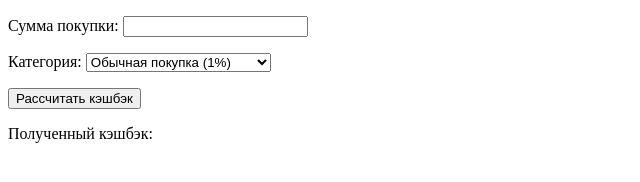
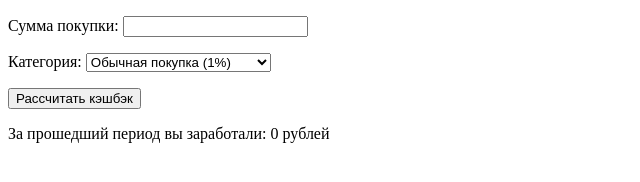
Before and after one commit to aygulmardanova/cashback, a website with bundled scripts: page src/index.html in a window 1280 px wide. Shown: the whole page, without its empty margins (0-640 px from the left). Built offline with nearby package versions, Linux system fonts and the light colour scheme.

Commit message:
code review

```diff
--- a/src/index.html
+++ b/src/index.html
@@ -28,9 +28,12 @@
 </button>
 <script type="module">
     import {getCB} from './js/app.js';
+
     document.querySelector('#cbBtn').addEventListener('click', getCB)
 </script>
-<p>Полученный кэшбэк:
-    <output id="cb"></output>
+<p>За прошедший период вы заработали:
+    <output id="cb">0</output>
+    рублей
+</p>
 </body>
 </html>
--- a/src/js/lib.js
+++ b/src/js/lib.js
@@ -8,7 +8,7 @@ export function getCashBack(purchaseUsual, purchaseIncreased, purchaseSpecial) {
         purchaseIncreased * increasedCashBack +
         purchaseSpecial * specialCashBack;
 
-    console.log('за прошедший период вы заработали: %s рублей', cb);
+    console.log(`за прошедший период вы заработали: ${cb} рублей`);
 
     return cb;
 }
```
